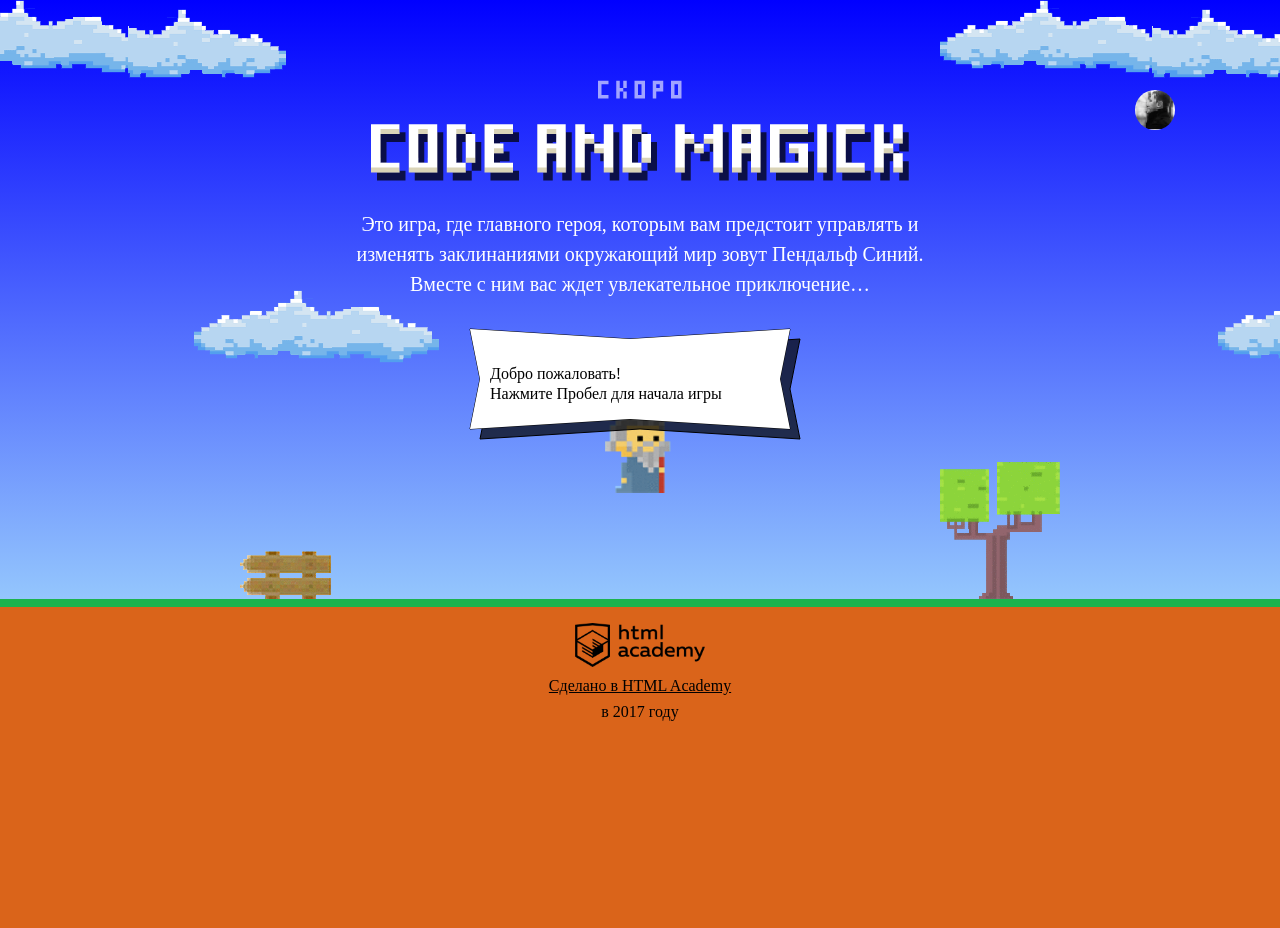
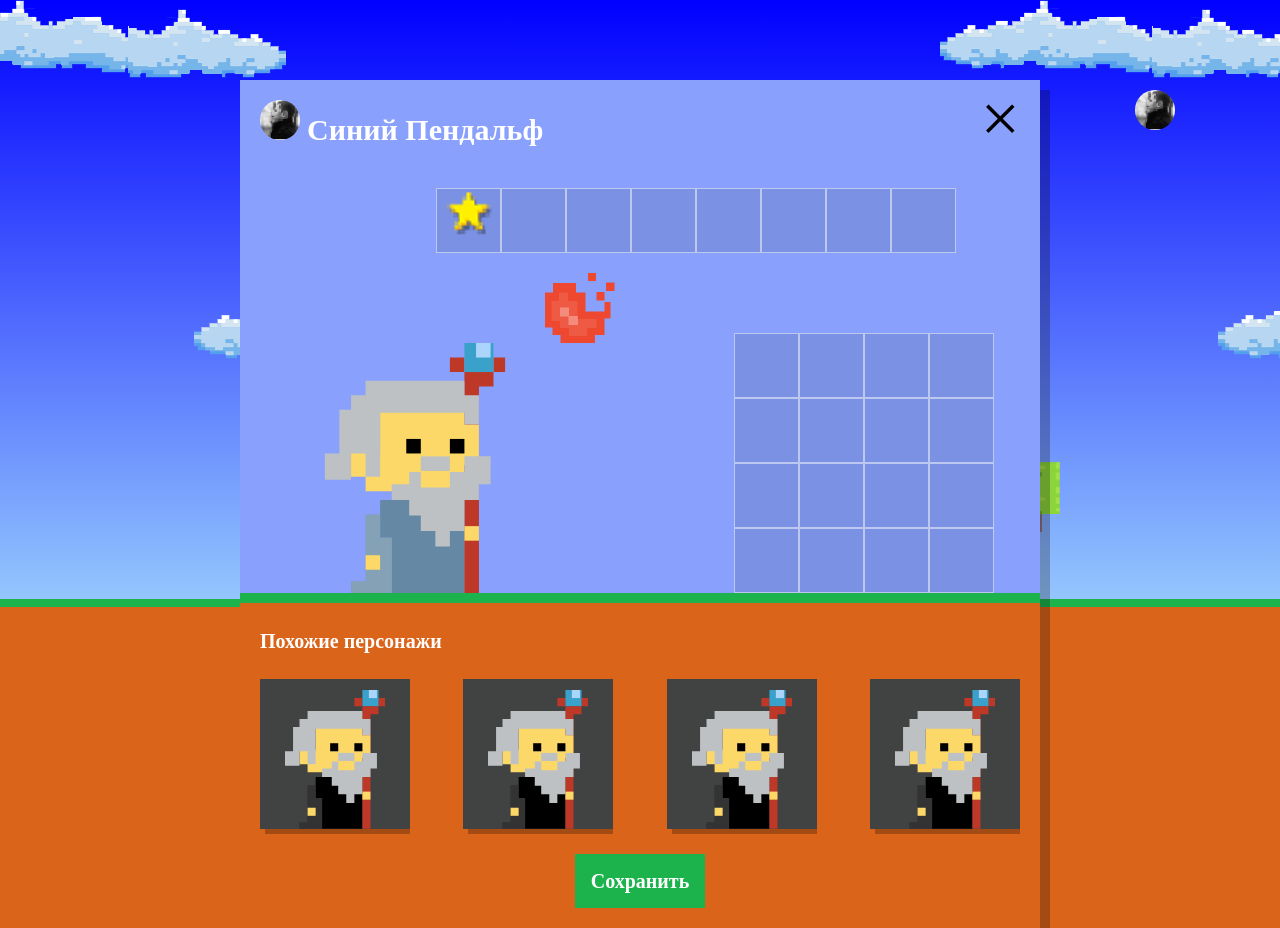
Before and after one commit to malashenkoEvgeniy/201086-code-and-magick, a website: page index.html in a window 1280 px wide. Before the commit the page ends 800 px from the top, so only its background shows below. Drawn offline with Linux system fonts and the light colour scheme; a web font is replaced by a local one.

Commit message:
не могу обратится к обьекту

```diff
--- a/index.html
+++ b/index.html
@@ -181,6 +181,7 @@
   </div>
 </template>
 <script src="js/script.js"></script>
+<script src="js/setup.js"></script>
 <script src="js/stat.js"></script>
 <script src="js/game.js"></script>
 
--- /dev/null
+++ b/js/setup.js
@@ -0,0 +1,50 @@
+'use strict';
+var userDialog = document.querySelector('.setup');
+userDialog.classList.remove('hidden');
+var wizardsNames = ['Иван', 'Хуан Себастьян', 'Мария', 'Кристоф', 'Виктор', 'Юлия', 'Люпита', 'Вашингтон'];
+var wizardsSurnames = ['да Марья', 'Верон', 'Мирабелла', 'Вальц', 'Онопко', 'Топольницкая', 'Нионго', 'Ирвинг'];
+
+var wizardFullName = function (names, familes) {
+  var arr = [];
+  for (var i = 0; i < 4; i++) {
+    var k = Math.floor(Math.random() * 10);
+    if ((k % 2) === 0) {
+      arr.push(names[Math.floor(Math.random() * names.length)] + ' ' + familes[Math.floor(Math.random() * familes.length)]);
+    } else {
+      arr.push(familes[Math.floor(Math.random() * familes.length)] + ' ' + names[Math.floor(Math.random() * names.length)]);
+    }
+  }
+  return arr;
+};
+var wizardCoatColor = ['rgb(101, 137, 164)', 'rgb(241, 43, 107)', 'rgb(146, 100, 161)', 'rgb(56, 159, 117)', 'rgb(215, 210, 55)', 'rgb(0, 0, 0)'];
+var coat = function (colorCoat) {
+  var randomColor = [];
+  for (var i = 0; i < 4; i++) {
+    randomColor.push(colorCoat[Math.floor(Math.random() * colorCoat.length)]);
+  }
+  return randomColor;
+};
+var wizardEyesColor = ['black', 'red', 'blue', 'yellow', 'green'];
+var wizardEyes = function (colorEyes) {
+  var randomColor = [];
+  for (var i = 0; i < 4; i++) {
+    randomColor.push(colorEyes[Math.floor(Math.random() * colorEyes.length)]);
+  }
+  return randomColor;
+};
+var wizards = [];
+for (var i = 0; i < 4; i++) {
+  wizards[i] = {
+    name: wizardFullName(wizardsNames, wizardsSurnames)[i],
+    coatColor: coat(wizardCoatColor)[i],
+    eyesColor: wizardEyes(wizardEyesColor)[i]
+  };
+}
+var similarListElement = document.querySelector('.setup-similar-list');
+var similarWizardTemplate = document.querySelector('#similar-wizard-template').content;
+for (var j = 0; j < wizards.length; j++) {
+  var wizardElement = similarWizardTemplate.cloneNode(true);
+  wizardElement.querySelector('.setup-similar-label').textContent = wizards.name;//????????
+  similarListElement.appendChild(wizardElement);
+}
+document.querySelector('.setup-similar').classList.remove('hidden');
```
